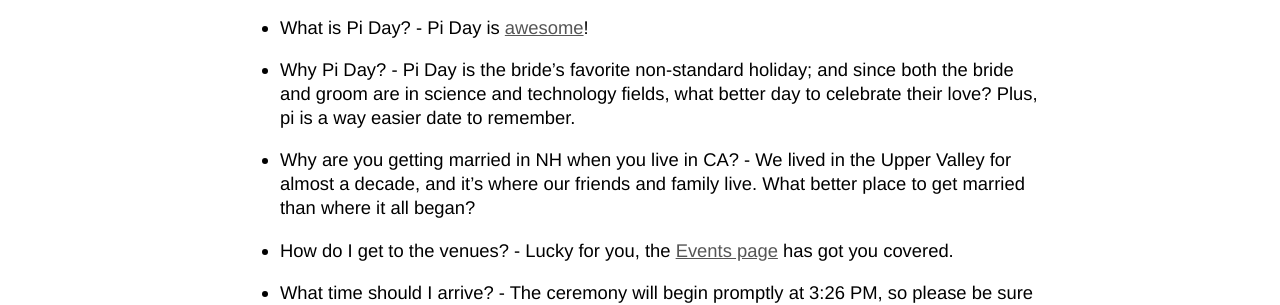
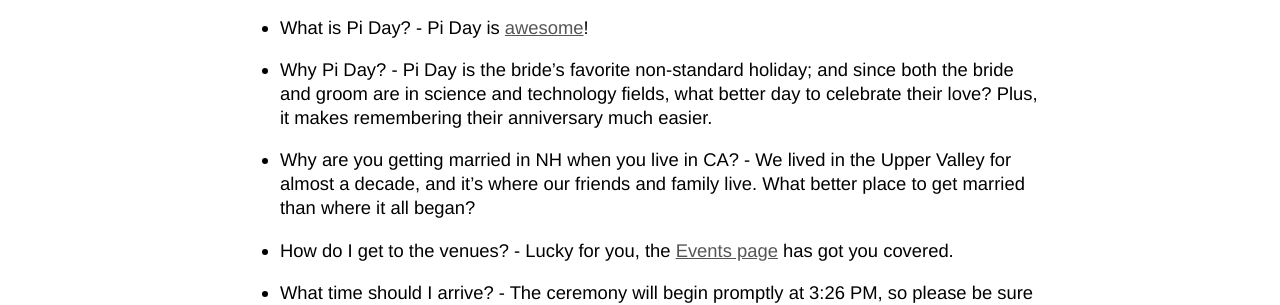
Before and after one commit to dnschnur/piday.github.com, a Jekyll site: the page built from faq/index.md, in a window 1280 px wide. Shown: the part 717-1022 px from the top of the page. Built offline with Jekyll 4.4.1, drawn with Linux system fonts in a browser that asks for light colours; nearby versions of some CDN libraries.

Commit message:
FAQ update

```diff
--- a/faq/index.md
+++ b/faq/index.md
@@ -9,7 +9,7 @@ FAQ Page for all of your questions-answered needs. Have a burning question that
 
 - What is Pi Day? - Pi Day is [awesome](http://en.wikipedia.org/wiki/Pi_Day){:target="_blank"}!
 
-- Why Pi Day? - Pi Day is the bride's favorite non-standard holiday; and since both the bride and groom are in science and technology fields, what better day to celebrate their love? Plus, pi is a way easier date to remember.
+- Why Pi Day? - Pi Day is the bride's favorite non-standard holiday; and since both the bride and groom are in science and technology fields, what better day to celebrate their love? Plus, it makes remembering their anniversary much easier.
 
 - Why are you getting married in NH when you live in CA? - We lived in the Upper Valley for almost a decade, and it's where our friends and family live. What better place to get married than where it all began?
 
```
